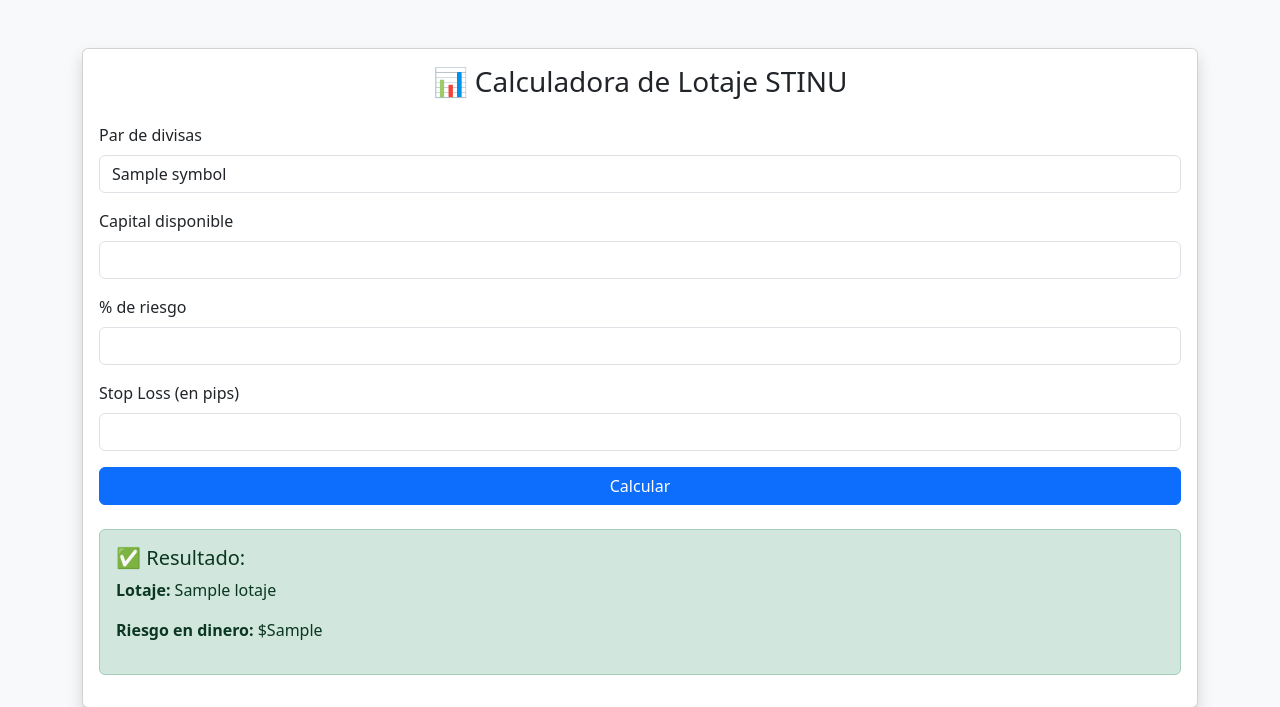
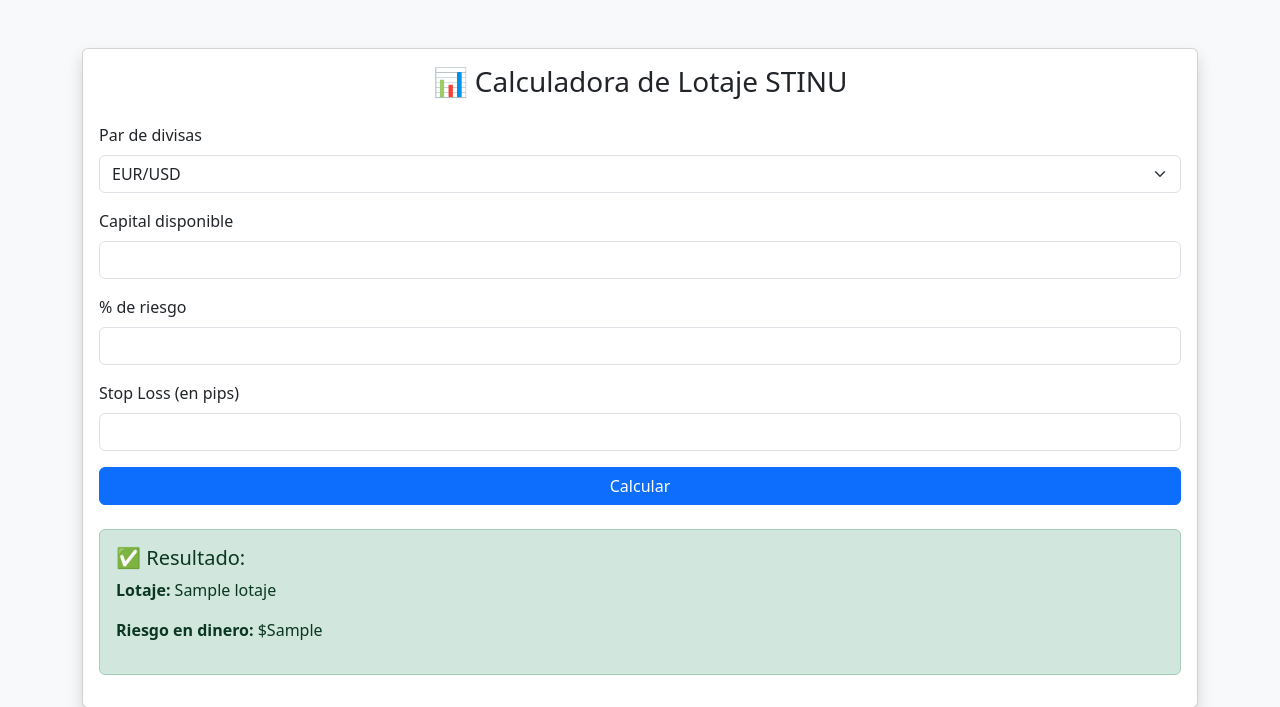
Before and after one commit to Fer333444/trading-app, a Flask app: template templates/lotaje_tiempo_real.html in a window 1280 px wide. Shown: the top 707 px of the page. Run offline with Flask 3, Linux system fonts and the light colour scheme; the template is opened without the code that fills it: most values are stand-ins (such as "Sample title", 1, 10 or a date in 2020).

Commit message:
Agregar menú desplegable de pares de divisas en calculadora

```diff
--- a/templates/lotaje_tiempo_real.html
+++ b/templates/lotaje_tiempo_real.html
@@ -11,23 +11,49 @@
     <div class="card shadow">
       <div class="card-body">
         <h3 class="text-center mb-4">📊 Calculadora de Lotaje STINU</h3>
+
         <form method="POST">
           <div class="mb-3">
             <label class="form-label">Par de divisas</label>
-            <input type="text" class="form-control" name="symbol" value="{{ symbol }}" required>
+            <select class="form-select" name="symbol" required>
+              <option value="EUR/USD" {% if symbol == 'EUR/USD' %}selected{% endif %}>EUR/USD</option>
+              <option value="GBP/USD" {% if symbol == 'GBP/USD' %}selected{% endif %}>GBP/USD</option>
+              <option value="AUD/USD" {% if symbol == 'AUD/USD' %}selected{% endif %}>AUD/USD</option>
+              <option value="NZD/USD" {% if symbol == 'NZD/USD' %}selected{% endif %}>NZD/USD</option>
+              <option value="USD/JPY" {% if symbol == 'USD/JPY' %}selected{% endif %}>USD/JPY</option>
+              <option value="USD/CHF" {% if symbol == 'USD/CHF' %}selected{% endif %}>USD/CHF</option>
+              <option value="USD/CAD" {% if symbol == 'USD/CAD' %}selected{% endif %}>USD/CAD</option>
+              <option value="EUR/GBP" {% if symbol == 'EUR/GBP' %}selected{% endif %}>EUR/GBP</option>
+              <option value="EUR/JPY" {% if symbol == 'EUR/JPY' %}selected{% endif %}>EUR/JPY</option>
+              <option value="GBP/JPY" {% if symbol == 'GBP/JPY' %}selected{% endif %}>GBP/JPY</option>
+              <option value="AUD/JPY" {% if symbol == 'AUD/JPY' %}selected{% endif %}>AUD/JPY</option>
+              <option value="NZD/JPY" {% if symbol == 'NZD/JPY' %}selected{% endif %}>NZD/JPY</option>
+              <option value="CAD/JPY" {% if symbol == 'CAD/JPY' %}selected{% endif %}>CAD/JPY</option>
+              <option value="EUR/CAD" {% if symbol == 'EUR/CAD' %}selected{% endif %}>EUR/CAD</option>
+              <option value="EUR/AUD" {% if symbol == 'EUR/AUD' %}selected{% endif %}>EUR/AUD</option>
+              <option value="EUR/CHF" {% if symbol == 'EUR/CHF' %}selected{% endif %}>EUR/CHF</option>
+              <option value="GBP/CHF" {% if symbol == 'GBP/CHF' %}selected{% endif %}>GBP/CHF</option>
+              <option value="GBP/CAD" {% if symbol == 'GBP/CAD' %}selected{% endif %}>GBP/CAD</option>
+              <option value="GBP/NZD" {% if symbol == 'GBP/NZD' %}selected{% endif %}>GBP/NZD</option>
+              <option value="XAU/USD" {% if symbol == 'XAU/USD' %}selected{% endif %}>XAU/USD (Oro)</option>
+            </select>
           </div>
+
           <div class="mb-3">
             <label class="form-label">Capital disponible</label>
             <input type="number" class="form-control" step="0.01" name="capital" value="{{ capital }}" required>
           </div>
+
           <div class="mb-3">
             <label class="form-label">% de riesgo</label>
             <input type="number" class="form-control" step="0.01" name="riesgo_pct" value="{{ riesgo_pct }}" required>
           </div>
+
           <div class="mb-3">
             <label class="form-label">Stop Loss (en pips)</label>
             <input type="number" class="form-control" step="0.1" name="stop_loss" value="{{ stop_loss }}" required>
           </div>
+
           <button class="btn btn-primary w-100">Calcular</button>
         </form>
 
```
